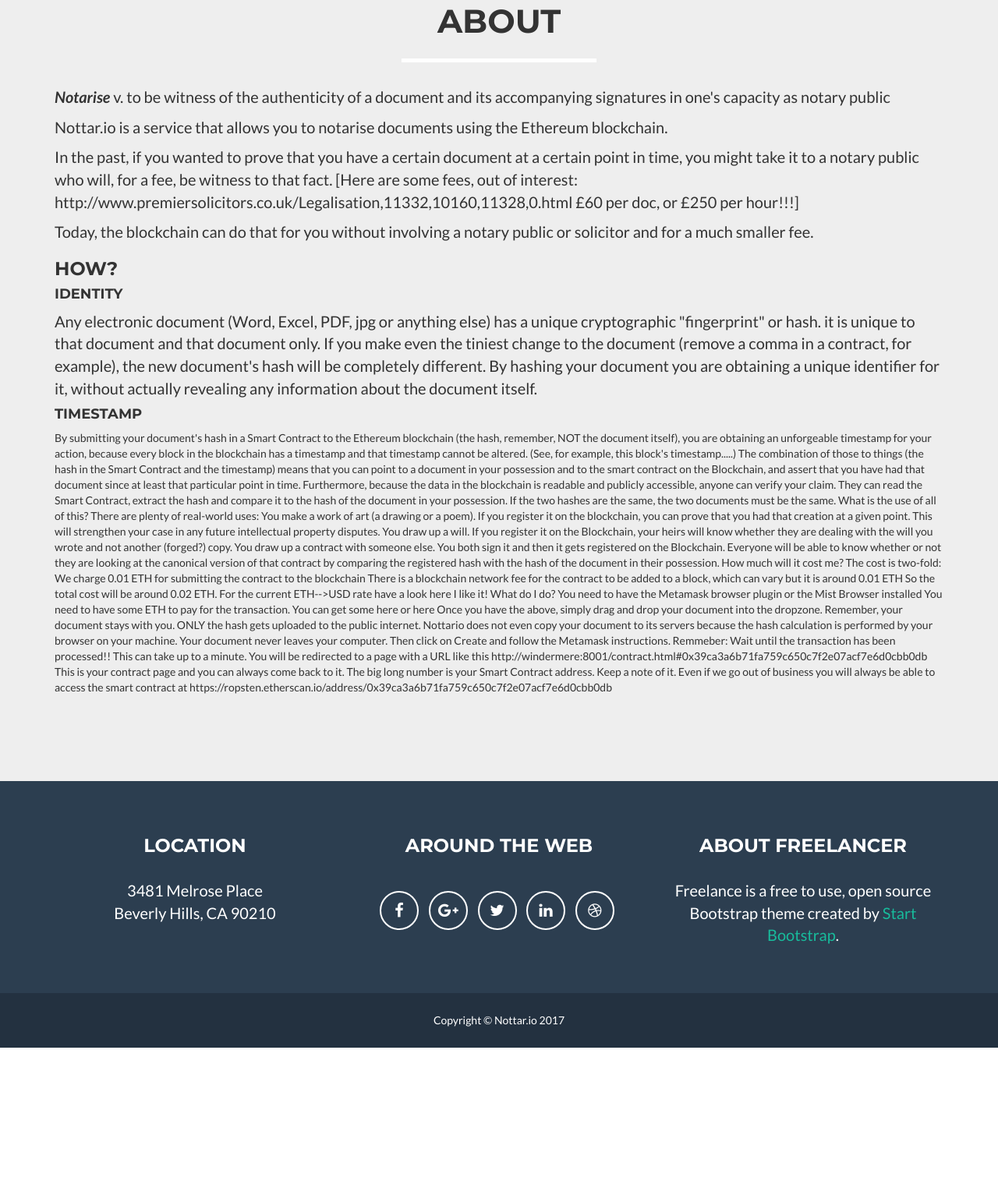
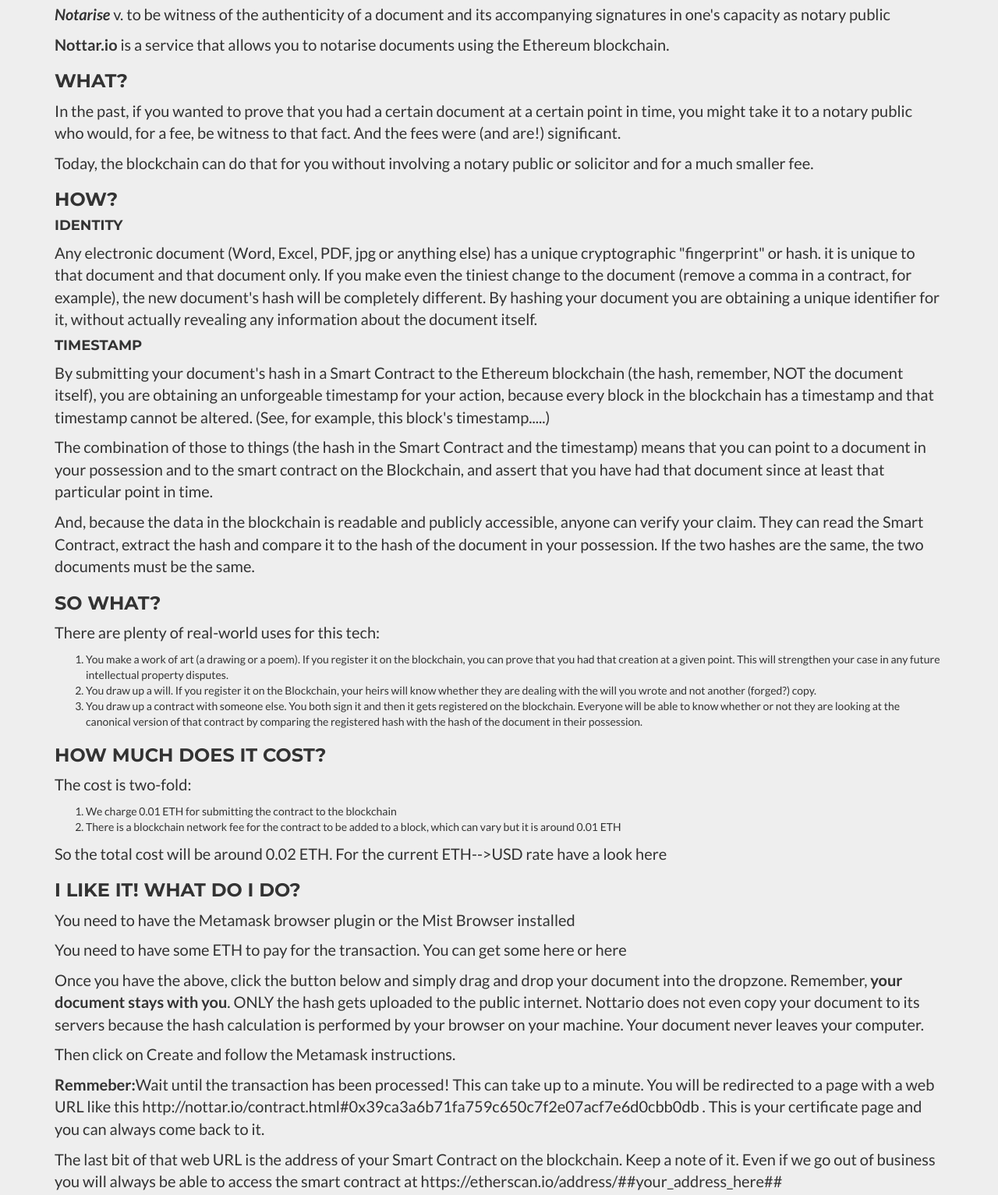
Before and after one commit to danmermel/nottar.io, a plain HTML site: page index.html in a window 1280 px wide. Shown: the part 520-2053 px from the top of the page at 78% size. Before the commit the page ends 1864 px from the top, so only its background shows below. Drawn offline with nearby package versions, Linux system fonts and the light colour scheme.

Commit message:
adding text and formatting

```diff
--- a/index.html
+++ b/index.html
@@ -106,97 +106,56 @@
     <section id="contact">
         <div class="container">
             <div class="row">
-                <div class="col-lg-12 text-center">
-                    <h2>About</h2>
-                    <hr class="star-light">
-                </div>
-            </div>
-            <div class="row">
                 <div class="col-lg-12">
                     <p><strong><i>Notarise</i></strong> v. to be witness of the authenticity of a document and its accompanying signatures in one's capacity as notary public</p>
-                    <p>Nottar.io is a service that allows you to notarise documents using the Ethereum blockchain. </p>
-                    <p>In the past, if you wanted to prove that you have a certain document at a certain point in time, you might take it to a notary public who will, for a fee, be witness to that fact. [Here are some fees, out of interest: http://www.premiersolicitors.co.uk/Legalisation,11332,10160,11328,0.html £60 per doc, or £250 per hour!!!]</p>
-		    <p>Today, the blockchain can do that for you without involving a notary public or solicitor and for a much smaller fee.</p>
+                    <p><strong>Nottar.io</strong> is a service that allows you to notarise documents using the Ethereum blockchain. </p>
+
+                    <h3>WHAT?</h3>
+                    <p>In the past, if you wanted to prove that you had a certain document at a certain point in time, you might take it to a notary public who would, for a fee, be witness to that fact. And the fees were (and are!) significant.</p>
+                    <p>Today, the blockchain can do that for you without involving a notary public or solicitor and for a much smaller fee.</p>
+
                     <h3> How?</h3>
                     <h4>Identity</h4>
                     <p>Any electronic document (Word, Excel, PDF, jpg or anything else) has a unique cryptographic "fingerprint" or hash. it is unique to that document and that document only. If you make even the tiniest change to the document (remove a comma in a contract, for example), the new document's hash will be completely different. By hashing your document you are obtaining a unique identifier for it, without actually revealing any information about the document itself.</p>
                     <h4>Timestamp</h4>
+                    <p>By submitting your document's hash in a Smart Contract to the Ethereum blockchain (the hash, remember, NOT the document itself), you are obtaining an unforgeable timestamp for your action, because every block in the blockchain has a timestamp and that timestamp cannot be altered.  (See, for example, this block's timestamp.....)</p>
+                    <p>The combination of those to things (the hash in the Smart Contract and the timestamp) means that you can point to a document in your possession and to the smart contract on the Blockchain, and assert that you have had that document since at least that particular point in time.</p>
+                    <p>And, because the data in the blockchain is readable and publicly accessible, anyone can verify your claim. They can read the Smart Contract, extract the hash and compare it to the hash of the document in your possession. If the two hashes are the same, the two documents must be the same.
 
-By submitting your document's hash in a Smart Contract to the Ethereum blockchain (the hash, remember, NOT the document itself), you are obtaining an unforgeable timestamp for your action, because every block in the blockchain has a timestamp and that timestamp cannot be altered.
+                    <h3>So what?</h3>
+                    <p>There are plenty of real-world uses for this tech:
+                    <ol>
+                    <li>You make a work of art (a drawing or a poem). If you register it on the blockchain, you can prove that you had that creation at a given point. This will strengthen your case in any future intellectual property disputes.</li>
+                    <li>You draw up a will. If you register it on the Blockchain, your heirs will know whether they are dealing with the will you wrote and not another (forged?) copy.</li>
+                    <li>You draw up a contract with someone else. You both sign it and then it gets registered on the blockchain. Everyone will be able to know whether or not they are looking at the canonical version of that contract by comparing the registered hash with the hash of the document in their possession. </li>
+                    </ol>
+                    </p>
 
-(See, for example, this block's timestamp.....)
+                    <h3>How much does it cost?</h3>
+					<p>The cost is two-fold:</p>
+					<ol>
+					<li>We charge 0.01 ETH for submitting the contract to the blockchain</li>
+					<li>There is a blockchain network fee for the contract to be added to a block, which can vary but it is around 0.01 ETH</li></ol>
+ 					<p>So the total cost will be around 0.02 ETH. For the current ETH-->USD rate have a look here</p>
 
-The combination of those to things (the hash in the Smart Contract and the timestamp) means that you can point to a document in your possession and to the smart contract on the Blockchain, and assert that you have had that document since at least that particular point in time.
-
-Furthermore, because the data in the blockchain is readable and publicly accessible, anyone can verify your claim. They can read the Smart Contract, extract the hash and compare it to the hash of the document in your possession. If the two hashes are the same, the two documents must be the same.
-
-What is the use of all of this?
-
-There are plenty of real-world uses:
-You make a work of art (a drawing or a poem). If you register it on the blockchain, you can prove that you had that creation at a given point. This will strengthen your case in any future intellectual property disputes.
-You draw up a will. If you register it on the Blockchain, your heirs will know whether they are dealing with the will you wrote and not another (forged?) copy.
-You draw up a contract with someone else. You both sign it and then it gets registered on the Blockchain. Everyone will be able to know whether or not they are looking at the canonical version of that contract by comparing the registered hash with the hash of the document in their possession.
-
-How much will it cost me?
-The cost is two-fold:
-We charge 0.01 ETH for submitting the contract to the blockchain
-There is a blockchain network fee for the contract to be added to a block, which can vary but it is around 0.01 ETH
-
-So the total cost will be around 0.02 ETH. For the current ETH-->USD rate have a look here
-
-I like it! What do I do?
-You need to have the Metamask browser plugin or the Mist Browser installed
-You need to have some ETH to pay for the transaction. You can get some here or here
-Once you have the above, simply drag and drop your document into the dropzone. Remember, your document stays with you. ONLY the hash gets uploaded to the public internet. Nottario does not even copy your document to its servers because the hash calculation is performed by your browser on your machine. Your document never leaves your computer.
-Then click on Create and follow the Metamask instructions.
-Remmeber: Wait until the transaction has been processed!! This can take up to a minute. You will be redirected to a page with a URL like this
-http://windermere:8001/contract.html#0x39ca3a6b71fa759c650c7f2e07acf7e6d0cbb0db
-This is your contract page and you can always come back to it.
-The big long number is your Smart Contract address. Keep a note of it. Even if we go out of business you will always be able to access the smart contract at
-https://ropsten.etherscan.io/address/0x39ca3a6b71fa759c650c7f2e07acf7e6d0cbb0db
-                    </p>
+ 					<h3>I like it! What do I do?</h3>
+ 					<p>You need to have the Metamask browser plugin or the Mist Browser installed</p>
+ 					<p>You need to have some ETH to pay for the transaction. You can get some here or here</p>
+ 					<p>Once you have the above, click the button below and simply drag and drop your document into the dropzone. Remember, <strong>your document stays with you</strong>. ONLY the hash gets uploaded to the public internet. Nottario does not even copy your document to its servers because the hash calculation is performed by your browser on your machine. Your document never leaves your computer.</p>
+ 					<p>Then click on Create and follow the Metamask instructions.</p>
+					<p><strong>Remmeber:</strong>Wait until the transaction has been processed! This can take up to a minute. You will be redirected to a page with a web URL like this http://nottar.io/contract.html#0x39ca3a6b71fa759c650c7f2e07acf7e6d0cbb0db . This is your certificate page and you can always come back to it.</p>
+					<p>The last bit of that web URL is the address of your Smart Contract on the blockchain. Keep a note of it. Even if we go out of business you will always be able to access the smart contract at https://etherscan.io/address/##your_address_here##</p>
                 </div>
             </div>
+            <div class="text-center">
+              <button type="button" class="btn btn-primary btn-lg buttonspace" v-on:click="display_upload">Nottarise now!</button>
+            </div>
+
         </div>
     </section>
 
     <!-- Footer -->
     <footer class="text-center">
-        <div class="footer-above">
-            <div class="container">
-                <div class="row">
-                    <div class="footer-col col-md-4">
-                        <h3>Location</h3>
-                        <p>3481 Melrose Place
-                            <br>Beverly Hills, CA 90210</p>
-                    </div>
-                    <div class="footer-col col-md-4">
-                        <h3>Around the Web</h3>
-                        <ul class="list-inline">
-                            <li>
-                                <a href="#" class="btn-social btn-outline"><span class="sr-only">Facebook</span><i class="fa fa-fw fa-facebook"></i></a>
-                            </li>
-                            <li>
-                                <a href="#" class="btn-social btn-outline"><span class="sr-only">Google Plus</span><i class="fa fa-fw fa-google-plus"></i></a>
-                            </li>
-                            <li>
-                                <a href="#" class="btn-social btn-outline"><span class="sr-only">Twitter</span><i class="fa fa-fw fa-twitter"></i></a>
-                            </li>
-                            <li>
-                                <a href="#" class="btn-social btn-outline"><span class="sr-only">Linked In</span><i class="fa fa-fw fa-linkedin"></i></a>
-                            </li>
-                            <li>
-                                <a href="#" class="btn-social btn-outline"><span class="sr-only">Dribble</span><i class="fa fa-fw fa-dribbble"></i></a>
-                            </li>
-                        </ul>
-                    </div>
-                    <div class="footer-col col-md-4">
-                        <h3>About Freelancer</h3>
-                        <p>Freelance is a free to use, open source Bootstrap theme created by <a href="http://startbootstrap.com">Start Bootstrap</a>.</p>
-                    </div>
-                </div>
-            </div>
-        </div>
         <div class="footer-below">
             <div class="container">
                 <div class="row">
```
